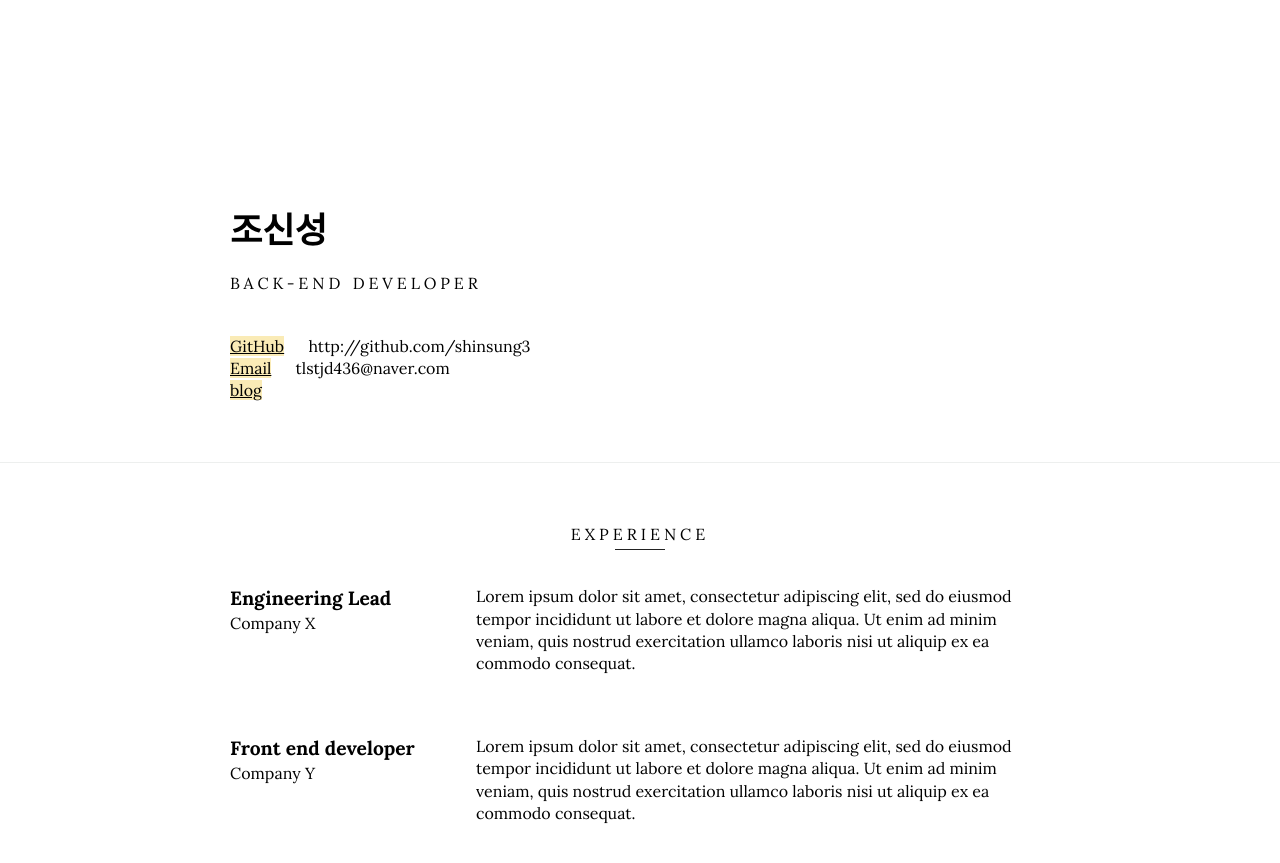
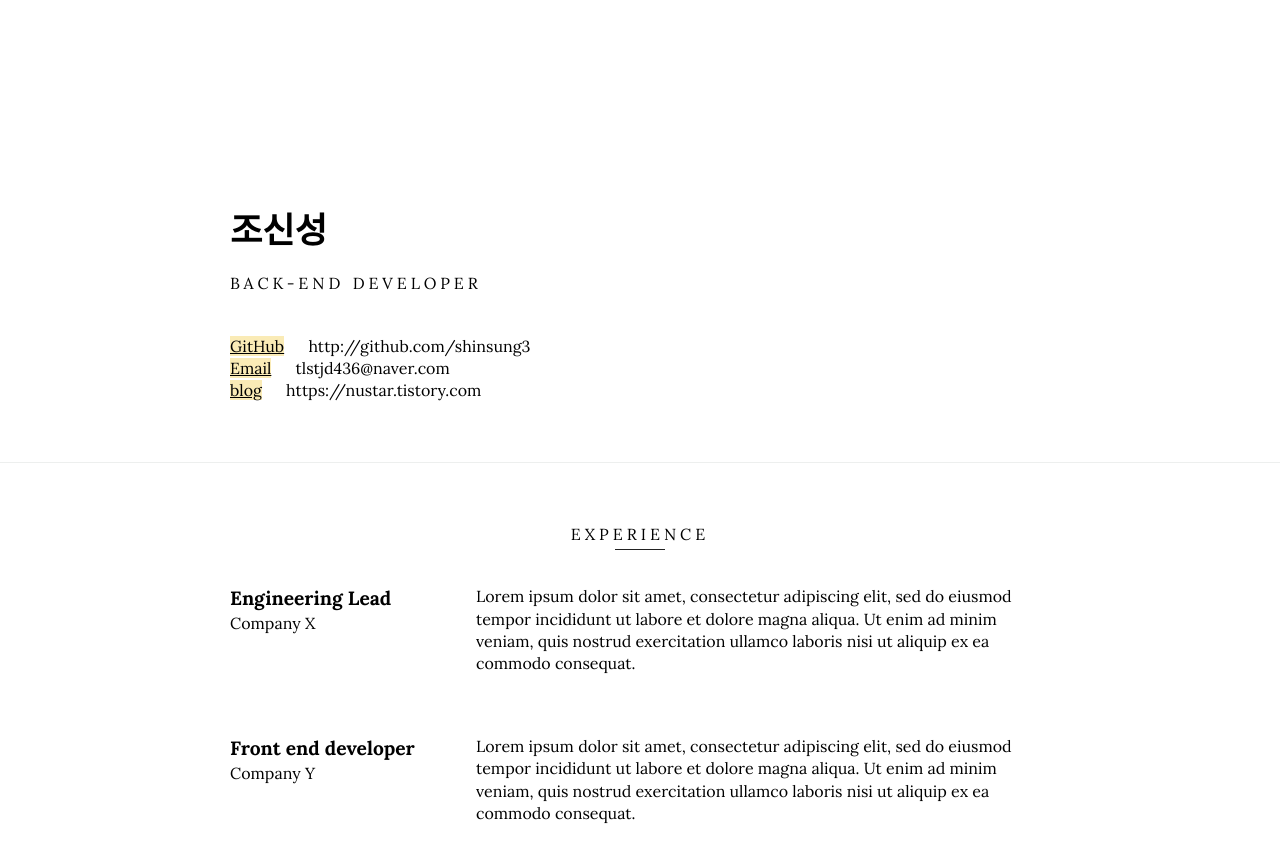
Before and after one commit to shinsung3/shinsung3.github.io, a Jekyll site: the page built from index.html, in a window 1280 px wide and 900 px high. Shown: the top 863 px of the window. Built offline with Jekyll 4.4.1, drawn with Linux system fonts in a browser that asks for light colours; some of the changed lines change nothing that is shown.

Commit message:
blog 주소 추가 Update _config.yml

```diff
--- a/_config.yml
+++ b/_config.yml
@@ -16,6 +16,8 @@ languages: Java, Spring Framework, Spring Batch, JSP, HTML, XPlatform, REST API,
 github_username:  shinsung3
 # codepen_username:  mattcouchman
 email_address: tlstjd436@naver.com
+blog_address : https://nustar.tistory.com
+blog_address2 : https://blog.naver.com/tlstjd436
 
 # Build settings
 markdown: kramdown
```
